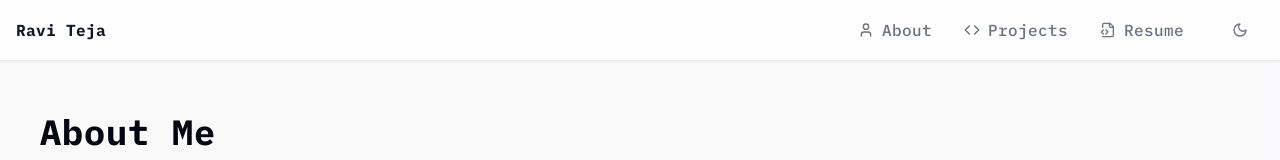
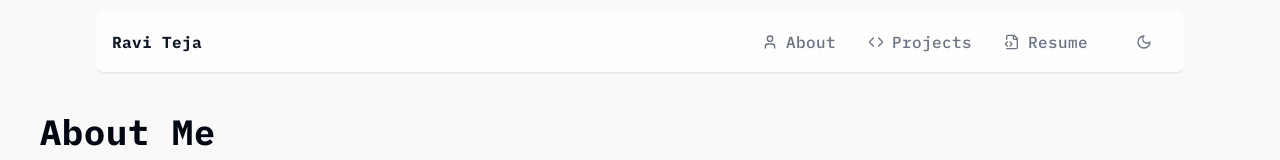
Before and after one commit to RaviTejaLadi/ravitejal, a React (Vite) app: page / in a window 1280 px wide. Shown: the top 160 px of the page. Built offline with nearby package versions, Linux system fonts and the light colour scheme.

Commit message:
fix: update dark mode background color and adjust NavBar styling for improved layout

```diff
--- a/src/index.css
+++ b/src/index.css
@@ -106,7 +106,7 @@ body {
 
   .dark {
     /* Radix UI Gray (Dark Mode) */
-    --background: 224 71.4% 4.1%;
+    --background: 240, 14%, 10%;
     /* gray12 */
     --foreground: 210 20% 98%;
     /* gray1 */
--- a/src/layout/NavBar.tsx
+++ b/src/layout/NavBar.tsx
@@ -8,7 +8,7 @@ const NavBar = () => {
   const [isMenuOpen, setIsMenuOpen] = useState(false);
 
   return (
-    <nav className="fixed w-full bg-background/80 backdrop-blur-lg z-50 border-b shadow-sm transition-all">
+    <nav className="mx-auto fixed w-[85%] left-[7.5%] my-3 bg-background/80 backdrop-blur-sm z-50 border-b shadow-sm rounded-lg transition-all">
       <div className="container mx-auto px-4 py-3">
         <div className="flex items-center justify-between">
           <span className="text-2xl font-bold text-primary tracking-wide">{navConfig.user}</span>
```
